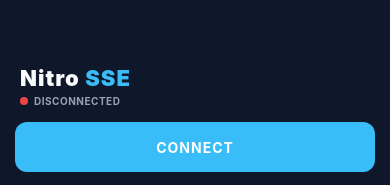
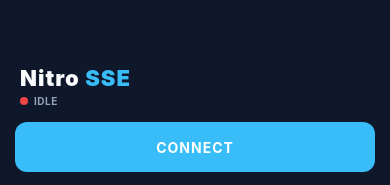
Before and after one commit to IAmTester35/react-native-nitro-sse, a React Native app in the folder example/: screen / in a window 390 px wide. Shown: the top 185 px of the page. Built offline with nearby package versions, Linux system fonts and the light colour scheme.

Commit message:
chore(release): bump version to 2.4.0-beta.1 and update example app

```diff
--- a/example/src/App.tsx
+++ b/example/src/App.tsx
@@ -4,6 +4,7 @@
 import {
   createNitroSse,
   type SseClient,
+  type SseState,
 } from 'react-native-nitro-sse';
 
 const DEFAULT_URL = Platform.select({
@@ -14,8 +15,7 @@
 
 export default function App() {
   const [logs, setLogs] = useState<LogEntry[]>([]);
-  const [isConnected, setIsConnected] = useState(false);
-  const [isConnecting, setIsConnecting] = useState(false);
+  const [connectionState, setConnectionState] = useState<SseState>('idle');
   const sseRef = useRef<SseClient | null>(null);
 
   const addLog = useRef((type: string, data?: string, message?: string) => {
@@ -38,15 +38,12 @@
     if (sseRef.current) return;
 
     try {
-      setIsConnecting(true);
       addLog('system', undefined, 'Initializing connection...');
 
       const sse = createNitroSse();
 
       sse.addEventListener('open', () => {
         addLog('open', undefined, 'Connection established');
-        setIsConnected(true);
-        setIsConnecting(false);
       });
 
       sse.addEventListener('message', (event) => {
@@ -55,12 +52,16 @@
 
       sse.addEventListener('error', (event) => {
         addLog('error', event.data, event.message);
-        setIsConnecting(false);
-        setIsConnected(false);
       });
 
       sse.addEventListener('heartbeat', () => {
         addLog('heartbeat', undefined, 'Keep-alive received');
+      });
+
+      sse.addEventListener('state', (event) => {
+        if (event.state) {
+          setConnectionState(event.state);
+        }
       });
 
       sse.setup({
@@ -71,7 +72,6 @@
       sseRef.current = sse;
 
     } catch (e: any) {
-      setIsConnecting(false);
       addLog('error', undefined, e.message);
     }
   };
@@ -80,8 +80,6 @@
     if (sseRef.current) {
       sseRef.current.stop();
       sseRef.current = null;
-      setIsConnected(false);
-      setIsConnecting(false);
       addLog('system', undefined, 'Connection stopped');
     }
   };
@@ -98,8 +96,7 @@
   return (
     <Content
       logs={logs}
-      isConnected={isConnected}
-      isConnecting={isConnecting}
+      connectionState={connectionState}
       setLogs={setLogs}
       startConnection={startConnection}
       stopConnection={stopConnection}
--- a/example/src/Content.tsx
+++ b/example/src/Content.tsx
@@ -9,6 +9,7 @@
   StatusBar,
   ActivityIndicator,
 } from 'react-native';
+import type { SseState } from 'react-native-nitro-sse';
 
 export const COLORS = {
   background: '#0F172A',
@@ -32,8 +33,7 @@
 
 export interface ContentProps {
   logs: LogEntry[];
-  isConnected: boolean;
-  isConnecting: boolean;
+  connectionState: SseState;
   setLogs: (logs: LogEntry[]) => void;
   startConnection: () => void;
   stopConnection: () => void;
@@ -42,8 +42,7 @@
 export function Content(props: ContentProps) {
   const {
     logs,
-    isConnected,
-    isConnecting,
+    connectionState,
     setLogs,
     startConnection,
     stopConnection,
@@ -92,26 +91,22 @@
             style={[
               styles.statusDot,
               {
-                backgroundColor: isConnected
+                backgroundColor: connectionState === 'open'
                   ? COLORS.success
-                  : isConnecting
+                  : ['connecting', 'reconnecting', 'stale'].includes(connectionState)
                   ? COLORS.warning
                   : COLORS.error,
               },
             ]}
           />
           <Text style={styles.statusText}>
-            {isConnected
-              ? 'LIVE'
-              : isConnecting
-              ? 'CONNECTING...'
-              : 'DISCONNECTED'}
+            {connectionState.toUpperCase()}
           </Text>
         </View>
       </View>
 
       <View style={styles.mainControls}>
-        {!isConnected && !isConnecting ? (
+        {['idle', 'closed', 'failed'].includes(connectionState) ? (
           <TouchableOpacity
             style={[styles.primaryButton, { backgroundColor: COLORS.primary }]}
             onPress={startConnection}
@@ -145,7 +140,7 @@
         >
           {logs.length === 0 ? (
             <View style={styles.emptyState}>
-              {isConnecting ? (
+              {['connecting', 'reconnecting'].includes(connectionState) ? (
                 <ActivityIndicator color={COLORS.primary} />
               ) : (
                 <Text style={styles.emptyText}>No activity recorded yet.</Text>
--- a/package.json
+++ b/package.json
@@ -1,6 +1,6 @@
 {
   "name": "react-native-nitro-sse",
-  "version": "2.3.2",
+  "version": "2.4.0-beta.1",
   "description": "High-performance Server-Sent Events (SSE) for React Native, powered by Nitro Modules.",
   "main": "./lib/module/index.js",
   "types": "./lib/typescript/src/index.d.ts",
```
Also changed, not shown: 1 other file (tests, documents, lock files or other folders).
